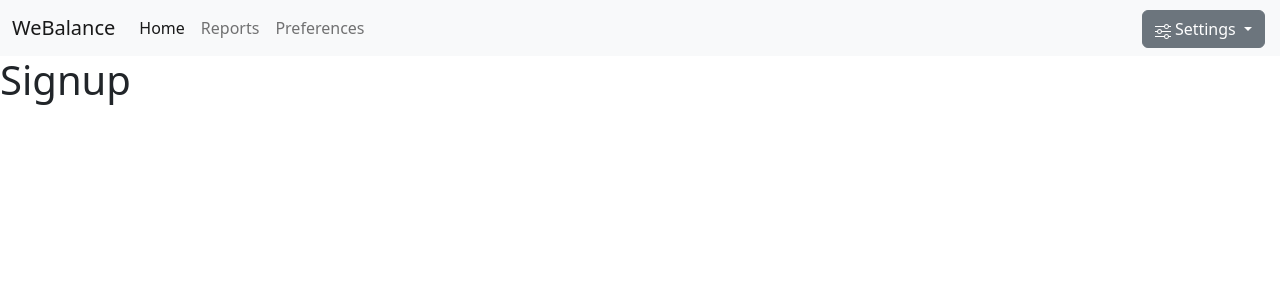
After one commit to tsmithscott/WeBalance, a Flask app: page /signup in a window 1280 px wide. The commit adds this page. Shown: the top 300 px of the page. Run offline with Flask 2, Linux system fonts and the light colour scheme.

Commit message:
Update: - Added signup page template - Added signup page url routing - Changed navbar button text to relevant directories

```diff
--- a/main.py
+++ b/main.py
@@ -1,10 +1,17 @@
 from flask import Flask, url_for, redirect, render_template
 
 app = Flask(__name__)
+
 
 @app.route("/")
 def home():
     return render_template("index.html", title="Home Page")
 
+
+@app.route("/signup")
+def signup():
+    return render_template("signup.html", title="Create an Account")
+
+
 if __name__ == '__main__':
     app.run(debug=True)
--- a/templates/base.html
+++ b/templates/base.html
@@ -1,5 +1,5 @@
 <!DOCTYPE html>
-<html>
+<html lang="en">
 
     <head>
         <link href="https://cdn.jsdelivr.net/npm/bootstrap@5.2.2/dist/css/bootstrap.min.css" rel="stylesheet" integrity="sha384-Zenh87qX5JnK2Jl0vWa8Ck2rdkQ2Bzep5IDxbcnCeuOxjzrPF/et3URy9Bv1WTRi" crossorigin="anonymous">
@@ -10,7 +10,7 @@
     </head>
 
     <body>
-        <nav class="navbar sticky-top navbar-expand-lg bg-light">
+        <nav id="main-nav" class="navbar sticky-top navbar-expand-lg bg-light">
             <div class="container-fluid">
               <a class="navbar-brand" href="#">WeBalance</a>
               <button class="navbar-toggler" type="button" data-bs-toggle="collapse" data-bs-target="#navbarNavAltMarkup" aria-controls="navbarNavAltMarkup" aria-expanded="false" aria-label="Toggle navigation">
@@ -19,17 +19,16 @@
               <div class="collapse navbar-collapse" id="navbarNavAltMarkup">
                 <div class="navbar-nav">
                   <a class="nav-link active" aria-current="page" href="#">Home</a>
-                  <a class="nav-link" href="#">Features</a>
-                  <a class="nav-link" href="#">Pricing</a>
-                  <a class="nav-link disabled">Disabled</a>
+                  <a class="nav-link" href="#">Reports</a>
+                  <a class="nav-link" href="#">Preferences</a>
                   <div id="settings" class="dropdown">
                     <button class="btn btn-secondary dropdown-toggle" type="button" data-bs-toggle="dropdown" aria-expanded="false">
                         <svg xmlns="http://www.w3.org/2000/svg" width="16" height="16" fill="currentColor" class="bi bi-sliders" viewBox="0 0 16 16">
-                            <path fill-rule="evenodd" d="M11.5 2a1.5 1.5 0 1 0 0 3 1.5 1.5 0 0 0 0-3zM9.05 3a2.5 2.5 0 0 1 4.9 0H16v1h-2.05a2.5 2.5 0 0 1-4.9 0H0V3h9.05zM4.5 7a1.5 1.5 0 1 0 0 3 1.5 1.5 0 0 0 0-3zM2.05 8a2.5 2.5 0 0 1 4.9 0H16v1H6.95a2.5 2.5 0 0 1-4.9 0H0V8h2.05zm9.45 4a1.5 1.5 0 1 0 0 3 1.5 1.5 0 0 0 0-3zm-2.45 1a2.5 2.5 0 0 1 4.9 0H16v1h-2.05a2.5 2.5 0 0 1-4.9 0H0v-1h9.05z"/>
+                            <path fill-rule="evenodd" d="M11.5 2a1.5 1.5 0 1 0 0 3 1.5 1.5 0 0 0 0-3zM9.05 3a2.5 2.5 0 0 1 4.9 0H16v1h-2.05a2.5 2.5 0 0 1-4.9 0H0V3h9.05zM4.5 7a1.5 1.5 0 1 0 0 3 1.5 1.5 0 0 0 0-3zM2.05 8a2.5 2.5 0 0 1 4.9 0H16v1H6.95a2.5 2.5 0 0 1-4.9 0H0V8h2.05zm9.45 4a1.5 1.5 0 1 0 0 3 1.5 1.5 0 0 0 0-3zm-2.45 1a2.5 2.5 0 0 1 4.9 0H16v1h-2.05a2.5 2.5 0 0 1-4.9 0H0v-1h9.05z"></path>
                           </svg>  Settings
                     </button>
                     <ul class="dropdown-menu">
-                      <li><button class="dropdown-item" type="button">Action</button></li>
+                      <li><button class="dropdown-item" type="button">Sign-Up/Login</button></li>
                       <li><button class="dropdown-item" type="button">Another action</button></li>
                       <li><button class="dropdown-item" type="button">Something else here</button></li>
                     </ul>
@@ -38,8 +37,7 @@
               </div>
             </div>
           </nav>
-        {% block content %}
-        {% endblock %}
+        {% block content %}{% endblock %}
         <script src="https://cdn.jsdelivr.net/npm/bootstrap@5.2.2/dist/js/bootstrap.bundle.min.js" integrity="sha384-OERcA2EqjJCMA+/3y+gxIOqMEjwtxJY7qPCqsdltbNJuaOe923+mo//f6V8Qbsw3" crossorigin="anonymous"></script>
     </body>
 
--- /dev/null
+++ b/templates/signup.html
@@ -0,0 +1,5 @@
+{% extends "base.html" %}
+{% block title %}Create an Account{% endblock %}
+{% block content %}
+<h1>Signup</h1>
+{% endblock %}
```
